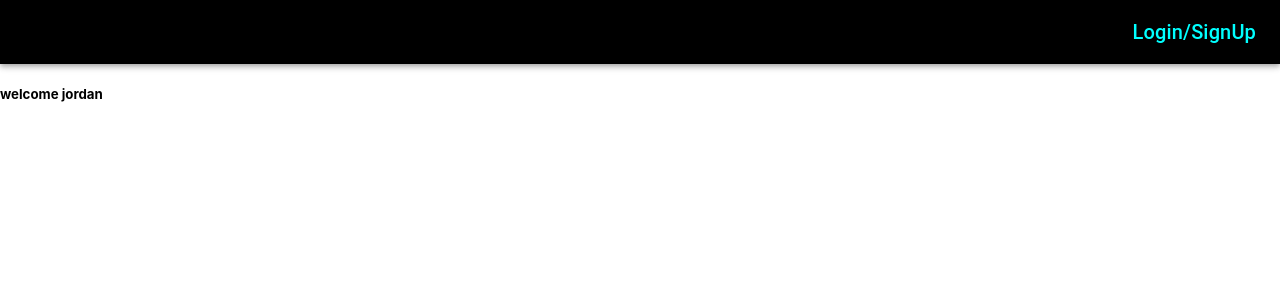
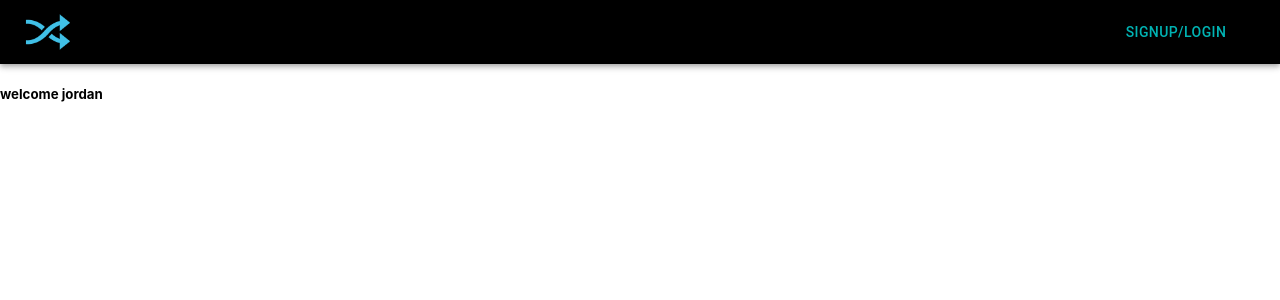
Before and after one commit to JordanAlexander22/ShuffleStream, a React (Create React App) app: page / in a window 1280 px wide. Shown: the top 300 px of the page. Built offline with nearby package versions, Linux system fonts and the light colour scheme.

Commit message:
spaced logo apart

```diff
--- a/src/components/NavBar/NavBar.jsx
+++ b/src/components/NavBar/NavBar.jsx
@@ -1,20 +1,19 @@
 import React from 'react';
-import {AppBar, Link, Box, Typography, Toolbar} from '@material-ui/core';
-import "../NavBar/NavBar.module.css"
-
+import {AppBar, Link, Tabs, Tab, Box, Typography, Toolbar} from '@material-ui/core';
+import styles from "../NavBar/NavBar.module.css"
+import pngwave from '../../images/pngwave.png'
 
 
 const NavBar = () => {
 	return (
         <>
 		<Box component= 'nav'  >
-			<AppBar title= 'shuffle' position= 'relative' style={{backgroundColor: 'black', display: 'flex', justifyContent: 'flex-end'}}>
-                <Toolbar style= {{display:'flex', justifyContent: 'flex-end'}}>
-                    <Typography variant= 'h6'>
-                        <Link href= '#'  style= {{color: "#00FFFF",display:'flex'}} variant= 'inherent' >
-                            Login/SignUp
-                        </Link>
-                    </Typography>
+			<AppBar title= {<img className= {styles.image} src= {pngwave} alt= 'Logo'/>} position= 'relative' style={{backgroundColor: 'black', display: 'flex', justifyContent: 'flex-end'}}>
+                <Toolbar style= {{display:'flex', justifyContent: 'space-between'}}>
+                <img className= {styles.image} src= {pngwave} alt= 'Logo'/>
+                  <Tabs>
+                      <Tab href= "#" style= {{color: "#00ffff"}} label= "SignUp/Login"></Tab>
+                  </Tabs>
                 </Toolbar>
             </AppBar>
 		</Box>
--- a/src/components/NavBar/NavBar.module.css
+++ b/src/components/NavBar/NavBar.module.css
@@ -3,3 +3,10 @@
     flex-direction: row-reverse;
 
 }
+
+.image{
+    display: flex;
+    width: 3rem;
+    align-items: flex-end
+
+}
```
